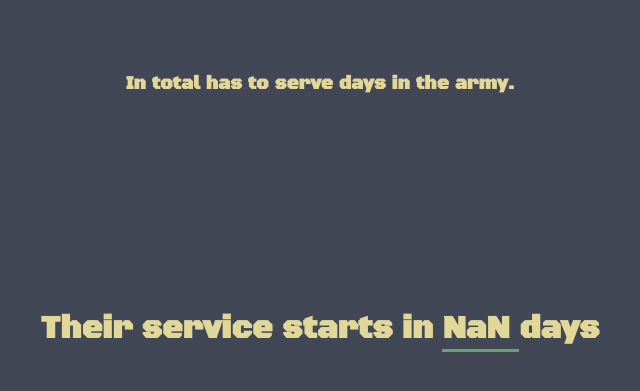
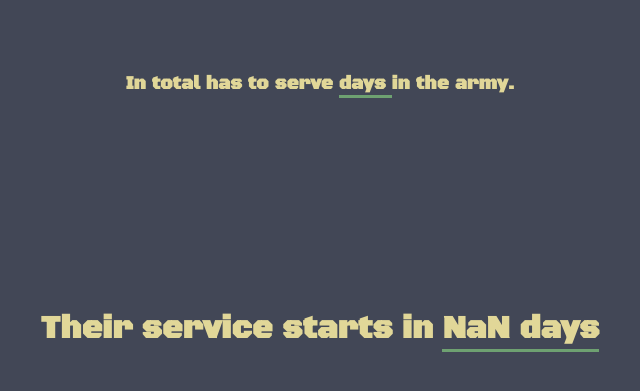
Before and after one commit to goebers/tj-counter, a Nuxt app: page / in a window 1280 px wide. Shown: the part 205-596 px from the top of the page, without its empty margins (320-960 px from the left). Built offline with nearby package versions, Linux system fonts and the light colour scheme.

Commit message:
minor tweaks to wording & highlighting

```diff
--- a/components/ServiceInfo.vue
+++ b/components/ServiceInfo.vue
@@ -3,9 +3,9 @@
     <h3 class="service-info__total-text">
       In total {{ conscriptName }} has to serve
       <span class="highlight">
-        {{ serviceLenght }}
+        {{ serviceLenght }} days
       </span>
-      days in the army.
+      in the army.
     </h3>
     <div v-if="serviceStarted">
       <h3 class="service-info__intro-text">
@@ -22,13 +22,17 @@
         <span class="highlight">
           {{ tjCounter }} days
         </span>
-        left of service
+        left
       </h1>
       <h1
         v-else
         class="service-info__service-text"
       >
-        {{ conscriptName }} completed service {{ serviceCompletedCounter }} days ago on
+        {{ conscriptName }} completed service
+        <span class="highlight">
+          {{ serviceCompletedCounter }} days
+        </span>
+        ago on
         <span class="highlight">
           {{ serviceEndDay }} of {{ serviceEndMonth }} {{ serviceEndYear }}
         </span>
@@ -38,9 +42,8 @@
       <h1 class="service-info__intro-text">
         Their service starts in
         <span class="highlight">
-          {{ serviceStartsCounter }}
+          {{ serviceStartsCounter }} days
         </span>
-        days
       </h1>
     </div>
   </div>
```
